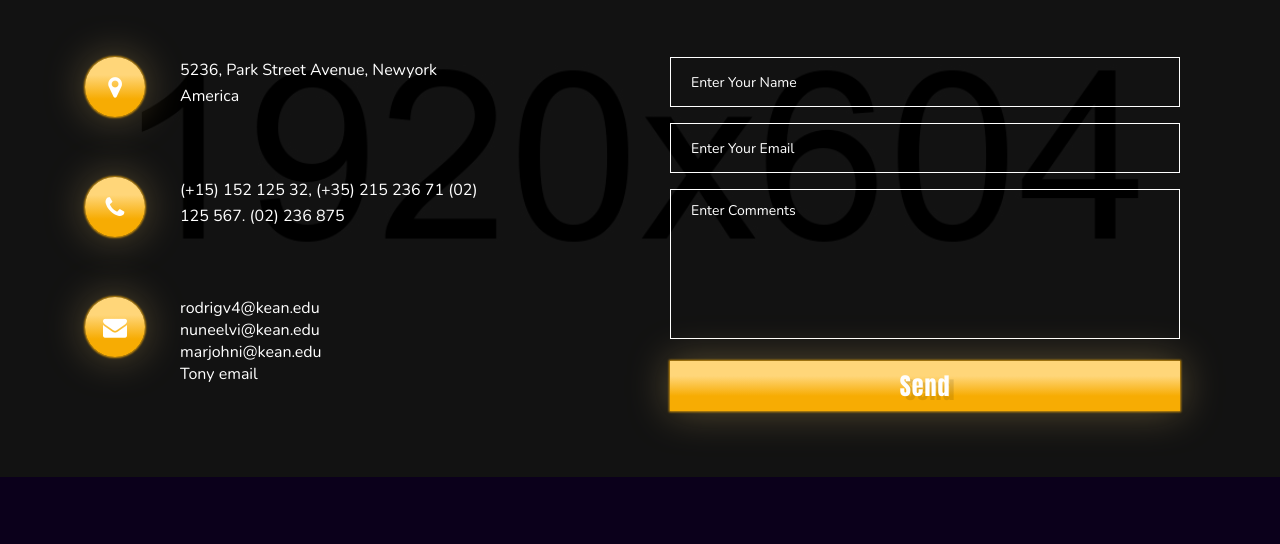
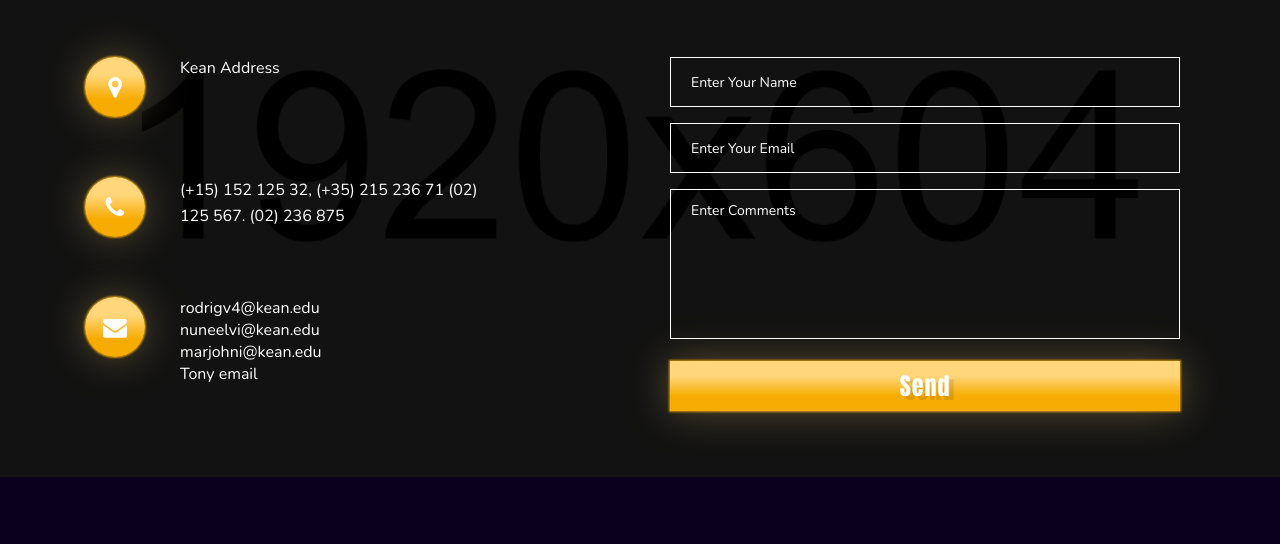
Before and after one commit to tm4531/cardninjapro, a plain HTML site: page contact-us.html in a window 1280 px wide. Shown: the part 256-800 px from the top of the page. Drawn offline with nearby package versions, Linux system fonts and the light colour scheme; a web font is replaced by a local one.

Commit message:
Kean email

```diff
--- a/contact-us.html
+++ b/contact-us.html
@@ -160,8 +160,7 @@
                                 </div>
                                 <div class="col-lg-10 col-md-9 col-9">
                                     <div class="location-txt">
-                                        <span>5236, Park Street Avenue, Newyork
-                                            America</span>
+                                        <p>Kean Address</p>
                                     </div>
                                 </div>
                             </div>
```
